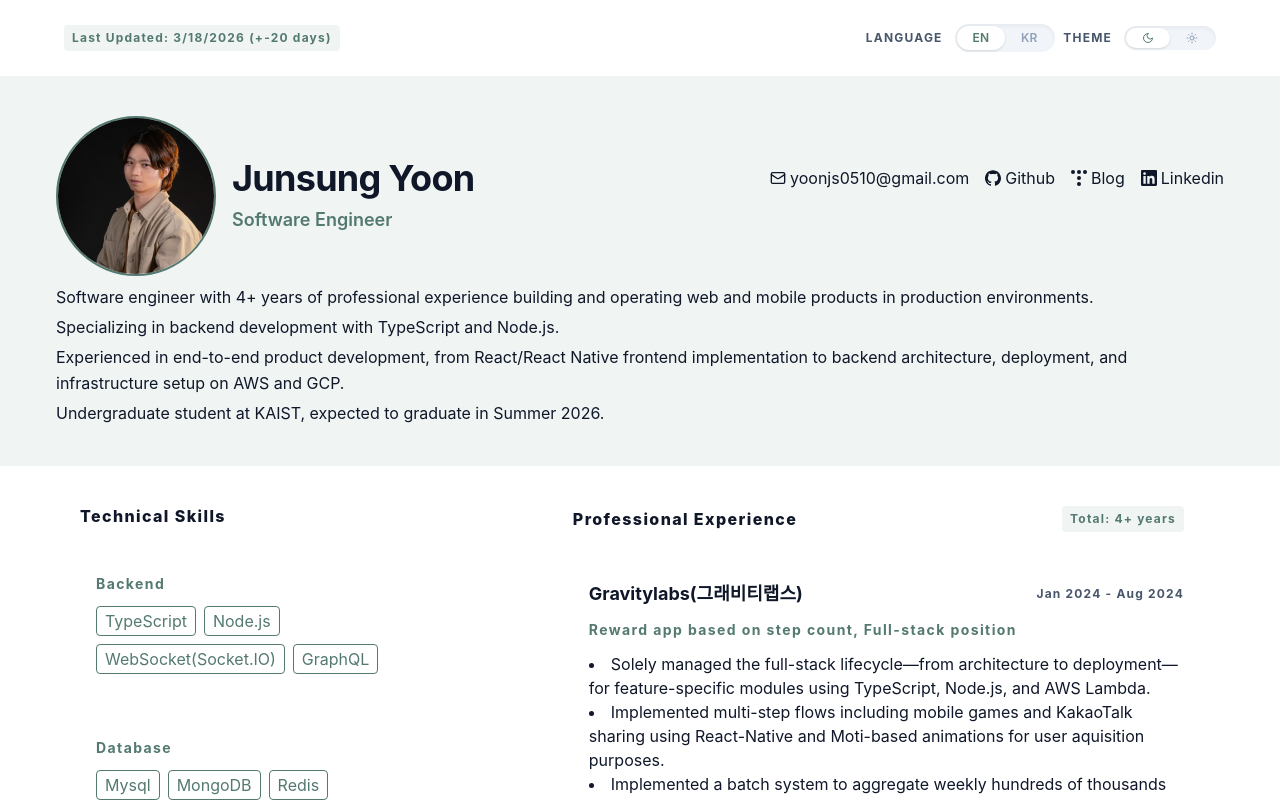
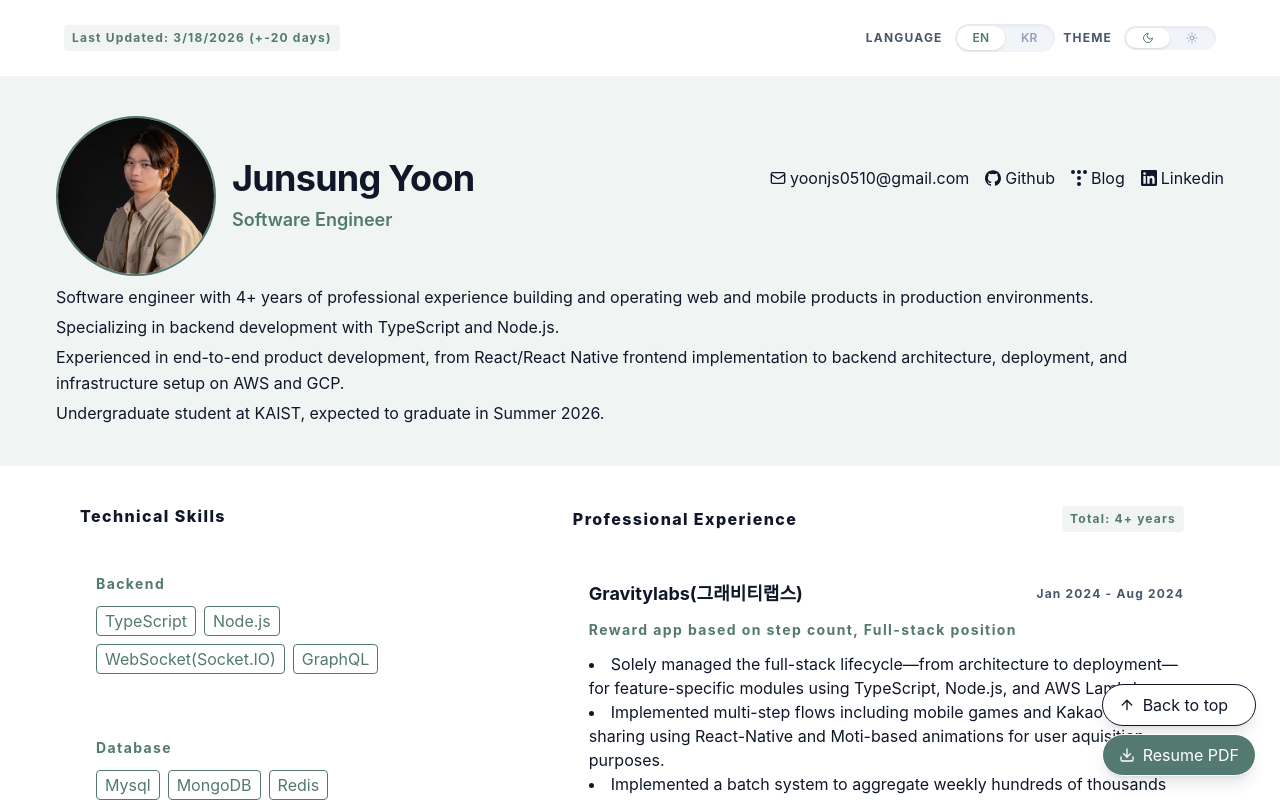
Before and after one commit to junbyeol/resume, a React (Vite) app: page / in a window 1280 px wide. Built offline with nearby package versions, Linux system fonts and the light colour scheme.

Commit message:
feat: ADD FloatingActionButtons

```diff
--- a/src/App.tsx
+++ b/src/App.tsx
@@ -10,6 +10,7 @@ import {
   Badge,
 } from "./components/ui";
 import Toggle from "./components/Toggle";
+import { FloatingActionButtons } from "./components/FloatingActionButtons";
 import profileImage from "./assets/profile.png";
 import { LuMoon, LuSun, LuMail } from "react-icons/lu";
 import { SiGithub, SiTistory, SiLinkedin } from "react-icons/si";
@@ -89,6 +90,7 @@ const App = () => {
   } = locales[language];
   const { name, position, email, github, blog, linkedin, statement } =
     mainLocale;
+  const resumePdfUrl = undefined;
 
   return (
     <Container>
@@ -181,6 +183,13 @@ const App = () => {
           </div>
         </div>
       </Section>
+      <FloatingActionButtons
+        labels={{
+          scrollTop: mainLocale.fabScrollTop,
+          downloadResume: mainLocale.fabDownloadResume,
+        }}
+        resumePdfUrl={resumePdfUrl}
+      />
     </Container>
   );
 };
--- /dev/null
+++ b/src/components/FloatingActionButtons.tsx
@@ -0,0 +1,75 @@
+import { LuArrowUp, LuDownload } from "react-icons/lu";
+
+type FloatingActionButtonLabels = {
+  scrollTop: string;
+  downloadResume: string;
+};
+
+type FloatingActionButtonsProps = {
+  labels: FloatingActionButtonLabels;
+  resumePdfUrl?: string;
+};
+
+const baseButtonClassName =
+  "inline-flex items-center gap-2 rounded-full border border-border px-4 py-2 shadow-lg transition focus-visible:outline-none focus-visible:ring-2 cursor-pointer";
+
+export const FloatingActionButtons = ({
+  labels,
+  resumePdfUrl,
+}: FloatingActionButtonsProps) => {
+  const handleScrollTop = () => {
+    const rootScrollContainer = document.getElementById("root");
+
+    if (rootScrollContainer) {
+      rootScrollContainer.scrollTo({ top: 0, behavior: "smooth" });
+      return;
+    }
+
+    const scrollingElement = document.scrollingElement;
+
+    if (scrollingElement) {
+      scrollingElement.scrollTo({ top: 0, behavior: "smooth" });
+      return;
+    }
+
+    window.scrollTo({ top: 0, behavior: "smooth" });
+  };
+
+  const handleDownloadResume = () => {
+    if (!resumePdfUrl) {
+      window.print();
+      return;
+    }
+
+    window.open(resumePdfUrl, "_blank", "noopener,noreferrer");
+  };
+
+  return (
+    <div className="fixed bottom-4 right-4 z-50 flex flex-col gap-2 sm:bottom-6 sm:right-6">
+      <button
+        type="button"
+        aria-label={labels.scrollTop}
+        title={labels.scrollTop}
+        className={
+          baseButtonClassName + " bg-background text-text hover:bg-accent-muted"
+        }
+        onClick={handleScrollTop}
+      >
+        <LuArrowUp aria-hidden="true" />
+        <span>{labels.scrollTop}</span>
+      </button>
+      <button
+        type="button"
+        aria-label={labels.downloadResume}
+        title={labels.downloadResume}
+        className={
+          baseButtonClassName + " bg-accent text-background hover:opacity-80"
+        }
+        onClick={handleDownloadResume}
+      >
+        <LuDownload aria-hidden="true" />
+        <span>{labels.downloadResume}</span>
+      </button>
+    </div>
+  );
+};
--- a/src/locales/en.ts
+++ b/src/locales/en.ts
@@ -8,6 +8,8 @@ export const en: LocaleSchema = {
     github: "https://github.com/junbyeol",
     blog: "https://junbyeol.tistory.com/",
     linkedin: "https://www.linkedin.com/in/junsungyoon/",
+    fabScrollTop: "Back to top",
+    fabDownloadResume: "Resume PDF",
     statement:
       "Software engineer with 4+ years of professional experience building and operating web and mobile products in production environments.\nSpecializing in backend development with TypeScript and Node.js.\nExperienced in end-to-end product development, from React/React Native frontend implementation to backend architecture, deployment, and infrastructure setup on AWS and GCP.\nUndergraduate student at KAIST, expected to graduate in Summer 2026.",
   },
--- a/src/locales/kr.ts
+++ b/src/locales/kr.ts
@@ -6,6 +6,8 @@ export const kr = {
     github: "https://github.com/junbyeol",
     blog: "https://junbyeol.tistory.com/",
     linkedin: "https://www.linkedin.com/in/junsungyoon/",
+    fabScrollTop: "맨 위로",
+    fabDownloadResume: "이력서 PDF",
     statement:
       "4년 이상의 실무 경험을 보유한 소프트웨어 엔지니어 윤준성입니다.\nTypeScript와 Node.js 기반의 백엔드 개발을 주력으로, 실제 서비스 환경에서 웹·앱 프로덕트를 개발하고 운영해왔습니다.\nReact 및 React Native를 활용한 프론트엔드 구현부터 백엔드 설계, 배포 및 인프라 구성까지 전 과정을 단독으로 책임지고 완결한 경험이 다수 있으며, AWS, GCP 환경에서 Kubernetes와 Lambda를 포함한 다양한 배포 아키텍처를 실무에 적용해왔습니다.\n현재 2026년 여름 졸업을 목표로 KAIST 학부 과정을 마무리하고 있습니다.",
   },
```
